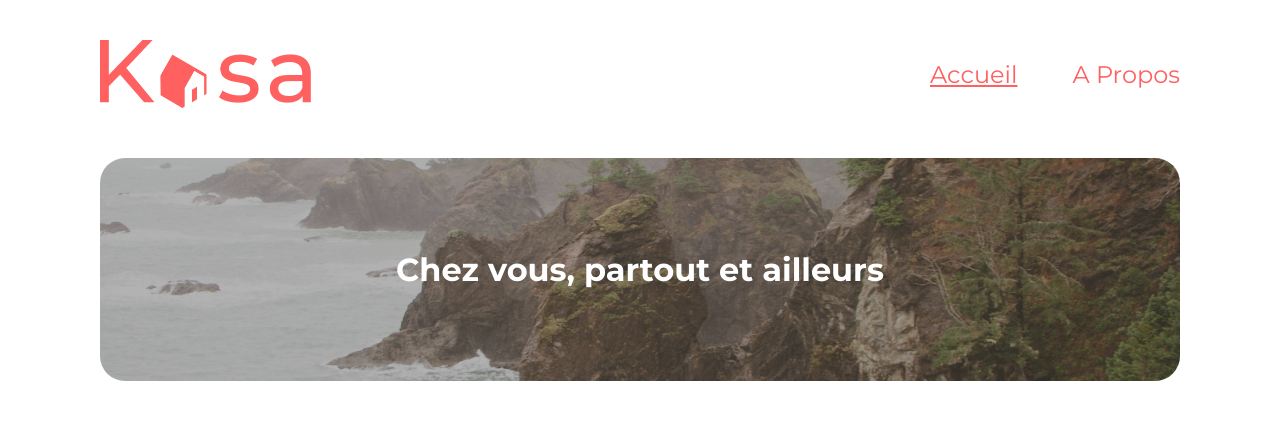
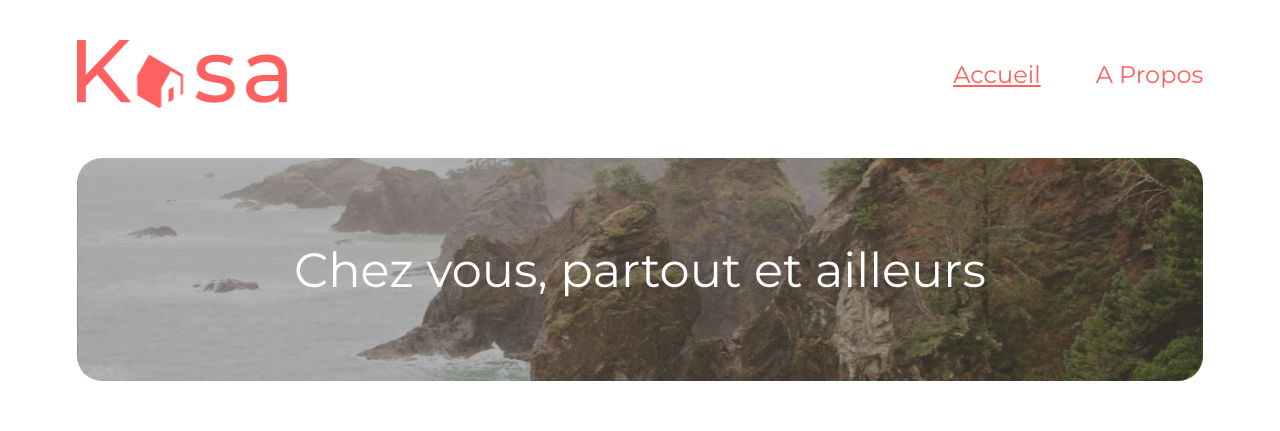
Before and after one commit to Diamss107/KasaOCP7, a React (Create React App) app: page / in a window 1280 px wide. Shown: the top 431 px of the page. Built offline with nearby package versions, Linux system fonts and the light colour scheme.

Commit message:
Responsive page d'accueil v1

```diff
--- a/src/style/base.scss
+++ b/src/style/base.scss
@@ -1,4 +1,5 @@
 @import "variables";
+@import "mixins";
 
 @import url('https://fonts.googleapis.com/css2?family=Montserrat:ital,wght@0,100;0,200;0,300;0,400;0,500;0,600;0,700;0,800;0,900;1,100;1,200;1,300;1,400;1,500;1,600;1,700;1,800;1,900&display=swap');
 
@@ -8,3 +9,9 @@ body {
 	font-family: 'Montserrat', sans-serif;
 	padding: $defaultPaddingY $defaultPaddingX 0;
 }
+
+@include for-phone-and-tablet {
+	body {
+		padding: $phonePaddingY $phonePaddingX 0;
+	}
+}
--- a/src/style/components/banner.module.scss
+++ b/src/style/components/banner.module.scss
@@ -1,16 +1,37 @@
+@import "../mixins.scss";
+
 .banner {
 	height: 223px;
 	border-radius: 25px;
 	background-position: center;
+	background-size: cover;
+	overflow: hidden;
+
 
 	&__title {
 		display: flex;
 		align-items: center;
 		justify-content: center;
-    border-radius: 25px;
+		text-align: center;
+		font-size: 48px;
+		font-weight: normal;
 		color: white;
 		width: 100%;
 		height: 100%;
 		background-color: rgba(black, 0.3);
+		margin: 0;
 	}
 }
+
+@include for-phone-and-tablet {
+	.banner {
+		height: 110px;
+		border-radius: 10px;
+
+		&__title {
+			font-size: 24px;
+			padding-left: 15px;
+			text-align: left;
+		}
+	}
+}
--- a/src/style/components/carousel.module.scss
+++ b/src/style/components/carousel.module.scss
@@ -43,7 +43,7 @@
 	}
 
 	&__img {
-		width: 1240px;
+		width: 100%;
 		height: 415px;
 		object-fit: cover;
 		border-radius: 25px;
--- a/src/style/components/footer.module.scss
+++ b/src/style/components/footer.module.scss
@@ -1,4 +1,5 @@
-@import "src/style/variables";
+@import "../variables";
+@import "../mixins";
 
 .footer {
 	background-color: black;
@@ -8,7 +9,7 @@
 	align-items: center;
 	justify-content: space-evenly;
 	height: 210px;
-	margin: 0 (-$defaultPaddingX);
+	margin: 0 -6%;
 
 	span {
 		font-size: 20px;
@@ -19,3 +20,9 @@
 		height: 40px;
 	}
 }
+
+@include for-phone-and-tablet {
+	.footer {
+		//margin: 0 -$phonePaddingX;
+	}
+}
--- a/src/style/components/header.module.scss
+++ b/src/style/components/header.module.scss
@@ -1,4 +1,5 @@
-@import "src/style/variables";
+@import "../variables";
+@import "../mixins";
 
 .header {
 	display: flex;
@@ -45,3 +46,32 @@
 		}
 	}
 }
+
+@include for-phone-and-tablet {
+	.header {
+		height: 50px;
+		margin-bottom: 10px;
+
+		&__logo {
+			width: 150px;
+			height: 50px;
+		}
+
+		&__nav {
+			width: 140px;
+			height: 20px;
+
+			&__list {
+				&__link {
+					font-size: 12px;
+					text-transform: uppercase;
+
+					&Active a {
+						font-size: 12px;
+						text-transform: uppercase;
+					}
+				}
+			}
+		}
+	}
+}
--- a/src/style/components/locationcard.module.scss
+++ b/src/style/components/locationcard.module.scss
@@ -1,4 +1,5 @@
-@import "src/style/variables";
+@import "../variables.scss";
+@import "../mixins.scss";
 
 .card {
 	$borderRadius: 10px;
@@ -40,3 +41,9 @@
 		max-width: 50%;
 	}
 }
+
+@include for-phone-and-tablet {
+	.card {
+		margin: 15px 0;
+	}
+}
--- /dev/null
+++ b/src/style/mixins.scss
@@ -0,0 +1,5 @@
+@mixin for-phone-and-tablet {
+	@media screen and (max-width: 960px) {
+		@content;
+	}
+}
--- a/src/style/pages/apropos.module.scss
+++ b/src/style/pages/apropos.module.scss
@@ -1,5 +1,15 @@
+@import "../mixins";
+
 .apropos {
 	&__infos {
 		padding: 20px 100px;
 	}
 }
+
+@include for-phone-and-tablet {
+	.apropos {
+		&__infos {
+			padding: 0;
+		}
+	}
+}
--- a/src/style/pages/home.module.scss
+++ b/src/style/pages/home.module.scss
@@ -1,3 +1,5 @@
+@import "../mixins.scss";
+
 .home {
 	margin-top: 50px;
 
@@ -6,7 +8,15 @@
 		flex-wrap: wrap;
 		margin-top: 100px;
 		background-color: #f6f6f6;
-		padding: 20px;
 		border-radius: 25px;
+		justify-content: space-around;
 	}
 }
+
+@include for-phone-and-tablet {
+	.home {
+		&__locationCards {
+			margin-top: 0;
+		}
+	}
+}
--- a/src/style/variables.scss
+++ b/src/style/variables.scss
@@ -1,3 +1,5 @@
 $primaryColor: #FF6060;
-$defaultPaddingX: 100px;
+$defaultPaddingX: 6%;
 $defaultPaddingY: 40px;
+$phonePaddingX: 6%;
+$phonePaddingY: 20px;
```
Lines whose indentation alone changed are shown as unchanged.
